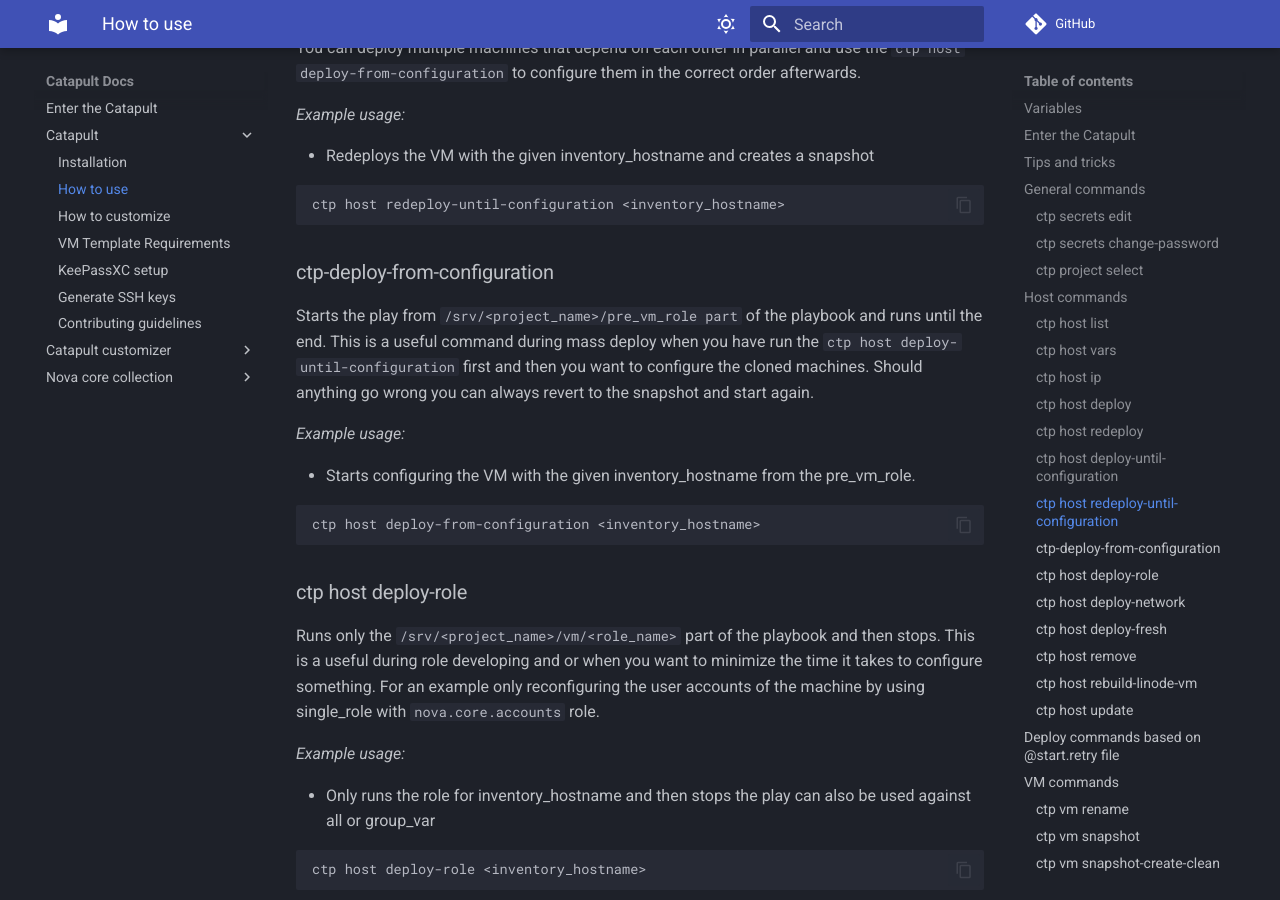
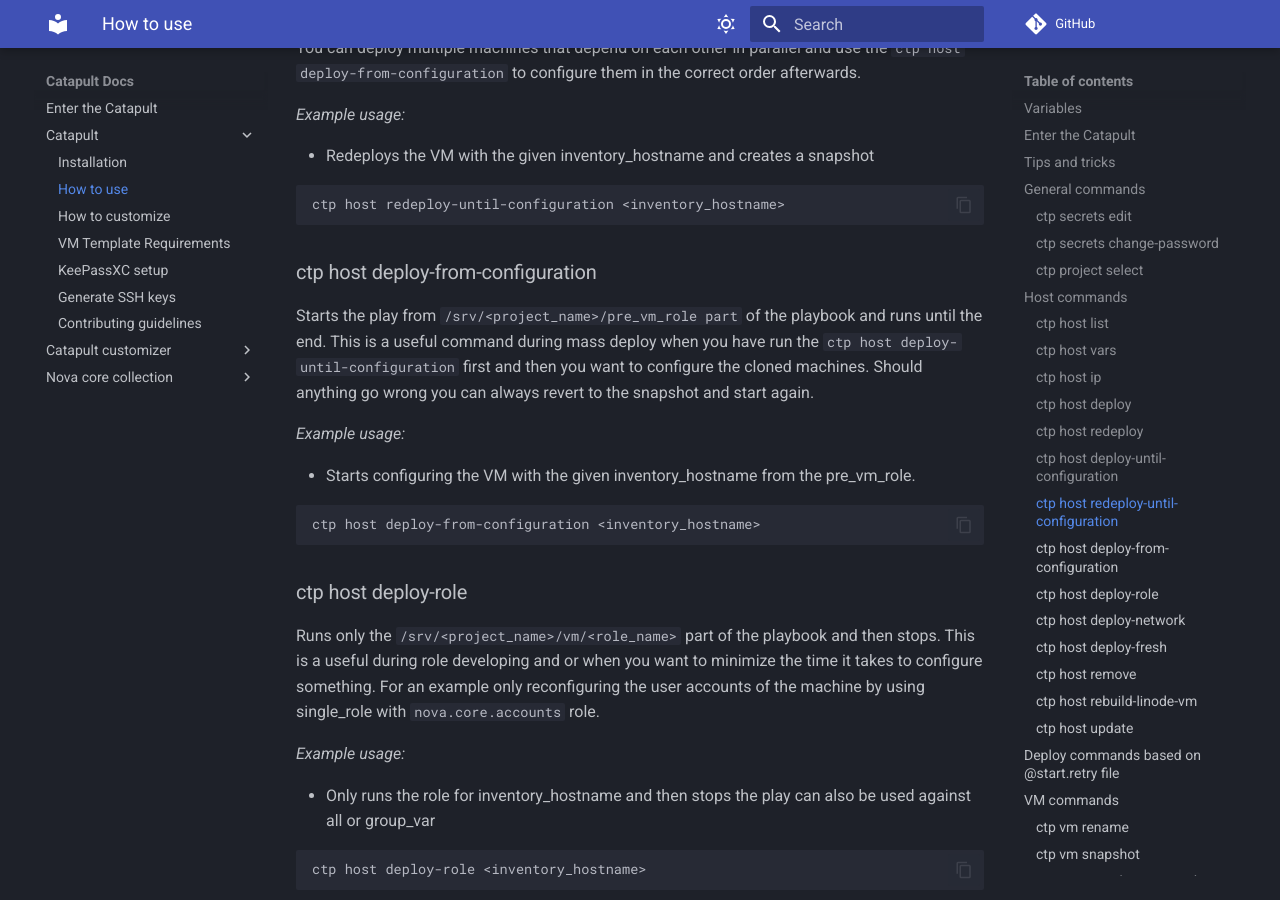
Before and after one commit to ClarifiedSecurity/catapult-docs, an MkDocs documentation site: the page built from docs/catapult/02-how-to-use.md, in a window 1280 px wide and 900 px high, scrolled down 4180 px. Built offline with MkDocs 1.6.1 and Material for MkDocs 9.7.7, drawn with Linux system fonts in a browser that asks for light colours; comment, search, counter and statistics services are not loaded.

Commit message:
CatapultBot update docs

````diff
--- a/docs/catapult/02-how-to-use.md
+++ b/docs/catapult/02-how-to-use.md
@@ -159,7 +159,7 @@ _Example usage:_
 ctp host redeploy-until-configuration <inventory_hostname>
 ```
 
-### ctp-deploy-from-configuration
+### ctp host deploy-from-configuration
 
 Starts the play from `/srv/<project_name>/pre_vm_role part` of the playbook and runs until the end. This is a useful command during mass deploy when you have run the `ctp host deploy-until-configuration` first and then you want to configure the cloned machines. Should anything go wrong you can always revert to the snapshot and start again.
 
````
